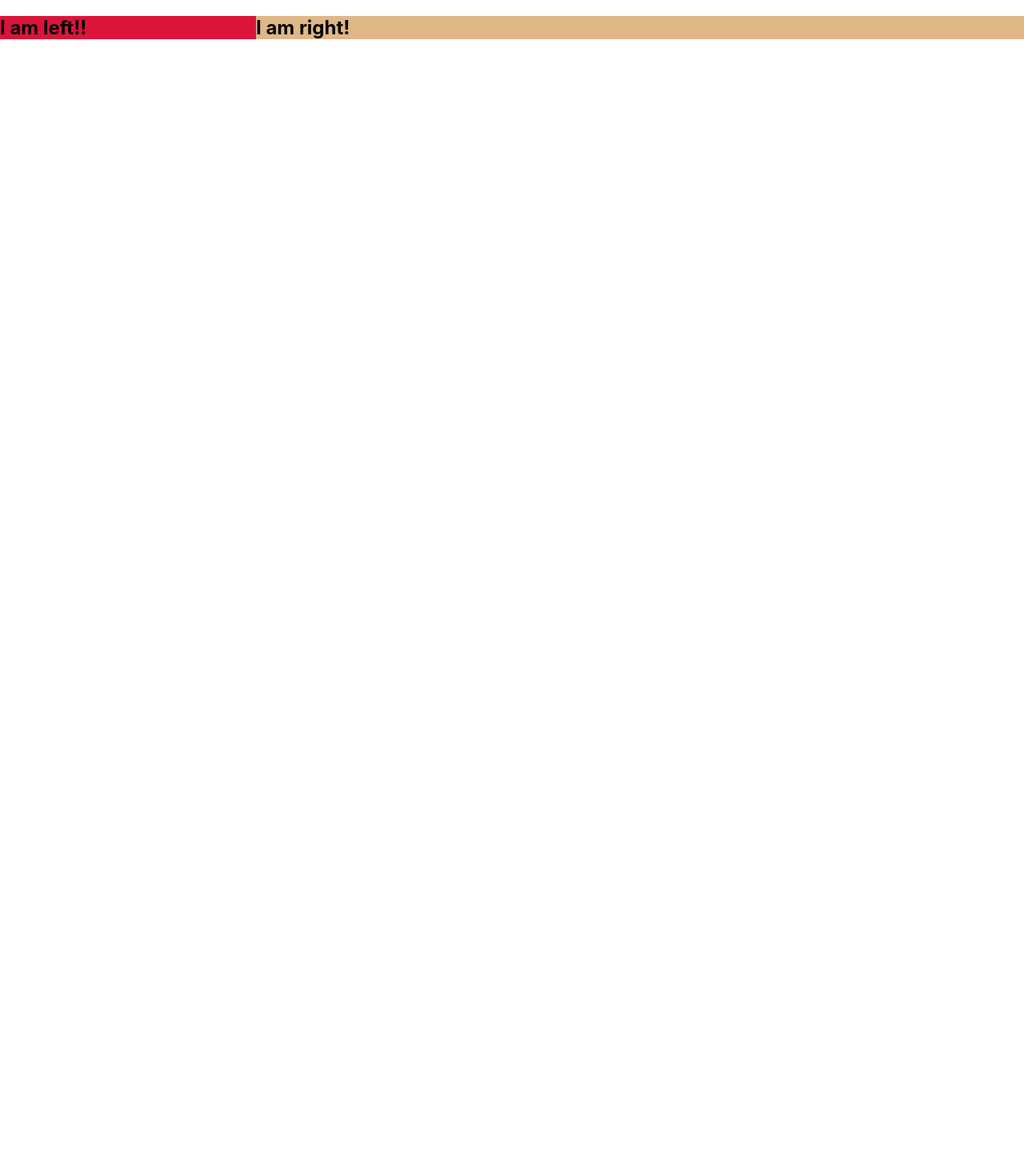
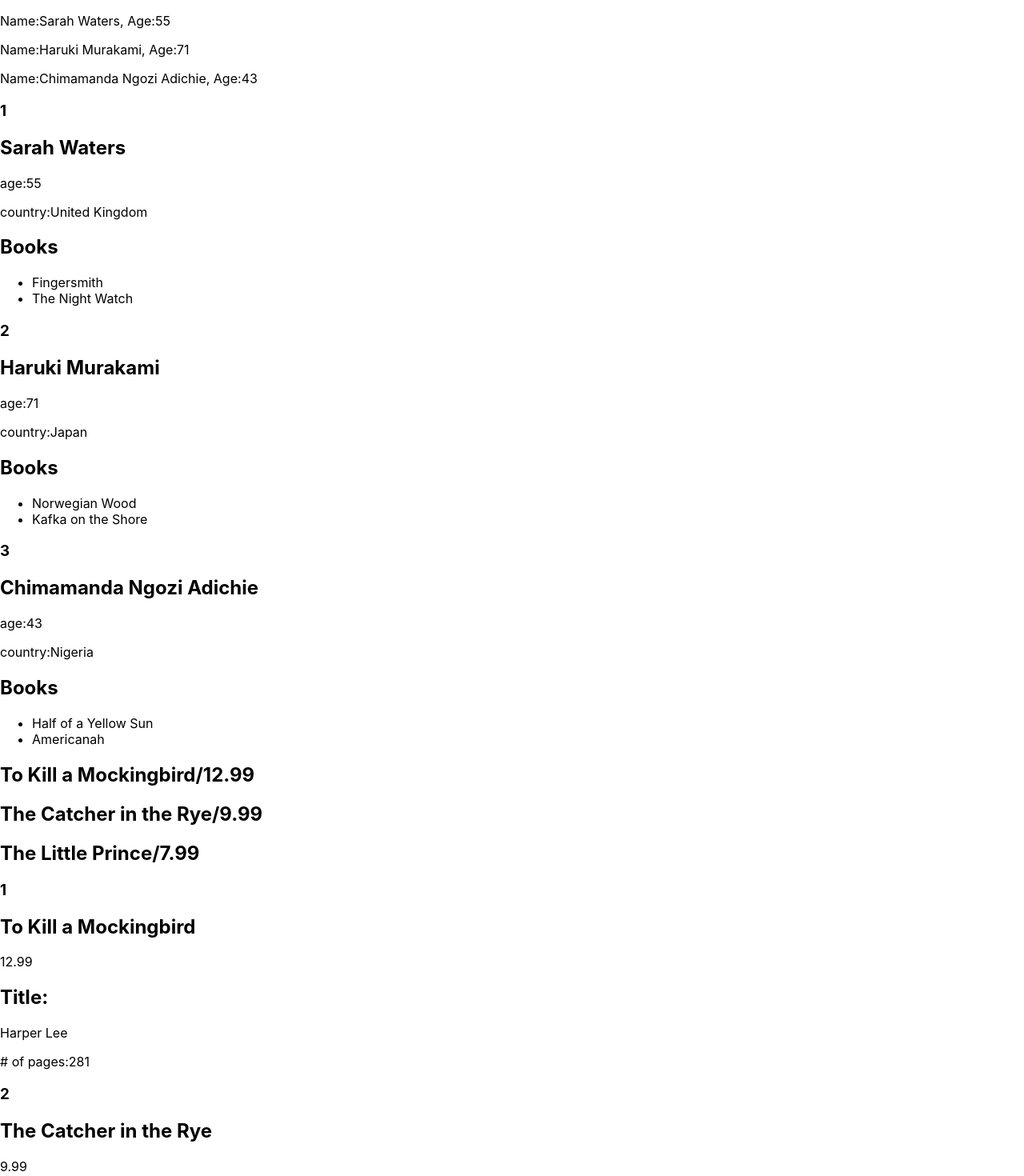
Before and after one commit to Brime-lee/React-design-pattern, a React (Create React App) app: page / in a window 1280 px wide. Shown: the top 1470 px of the page at 80% size. Before the commit the page ends 800 px from the top, so only its background shows below. Built offline with nearby package versions, Linux system fonts and the light colour scheme.

Commit message:
list reusable component

```diff
--- a/src/App.js
+++ b/src/App.js
@@ -1,20 +1,36 @@
-import { SplitScreen } from './components/split-screen';
+import { LargeAuthorListItem } from './components/authors/LargeListItems';
+import { SmallAuthorListItem } from './components/authors/SmallListItems';
+import { SmallBookListItem } from './components/books/SmallListItems';
+import { RegularList } from './components/lists/Regular';
+import { NumberedList } from './components/lists/Numbered';
 
-const LeftSideComp = ({ title }) => {
-  return <h2 style={{ backgroundColor: 'crimson' }}>{title}!</h2>;
-};
-
-const RightSideComp = ({ title }) => {
-  return <h2 style={{ backgroundColor: 'burlywood' }}>{title}</h2>;
-};
+import { authors } from './data/authors';
+import { books } from './data/books';
+import { LargeBookListItem } from './components/books/LargeListItems';
 
 function App() {
   return (
     <>
-      <SplitScreen leftWidth={1} rightWidth={3}>
-        <LeftSideComp title='I am left!' />
-        <RightSideComp title='I am right!' />
-      </SplitScreen>
+      <RegularList
+        items={authors}
+        sourceName={'author'}
+        ItemComponent={SmallAuthorListItem}
+      />
+      <NumberedList
+        items={authors}
+        sourceName={'author'}
+        ItemComponent={LargeAuthorListItem}
+      />
+      <RegularList
+        items={books}
+        sourceName={'book'}
+        ItemComponent={SmallBookListItem}
+      />
+      <NumberedList
+        items={books}
+        sourceName={'book'}
+        ItemComponent={LargeBookListItem}
+      />
     </>
   );
 }
--- /dev/null
+++ b/src/components/authors/LargeListItems.jsx
@@ -0,0 +1,16 @@
+export const LargeAuthorListItem = ({ author }) => {
+  const { name, age, country, books } = author;
+  return (
+    <>
+      <h2>{name}</h2>
+      <p>age:{age}</p>
+      <p>country:{country}</p>
+      <h2>Books</h2>
+      <ul>
+        {books.map((book) => {
+          return <li key={book}>{book} </li>;
+        })}
+      </ul>
+    </>
+  );
+};
--- /dev/null
+++ b/src/components/authors/SmallListItems.jsx
@@ -0,0 +1,8 @@
+export const SmallAuthorListItem = ({ author }) => {
+  const { name, age } = author;
+  return (
+    <p>
+      Name:{name}, Age:{age}
+    </p>
+  );
+};
--- /dev/null
+++ b/src/components/books/LargeListItems.jsx
@@ -0,0 +1,12 @@
+export const LargeBookListItem = ({ book }) => {
+  const { name, price, title, pages } = book;
+  return (
+    <>
+      <h2>{name}</h2>
+      <p>{price}</p>
+      <h2>Title:</h2>
+      <p>{title}</p>
+      <p># of pages:{pages}</p>
+    </>
+  );
+};
--- /dev/null
+++ b/src/components/books/SmallListItems.jsx
@@ -0,0 +1,8 @@
+export const SmallBookListItem = ({ book }) => {
+  const { name, price } = book;
+  return (
+    <h2>
+      {name}/{price}
+    </h2>
+  );
+};
--- /dev/null
+++ b/src/components/lists/Numbered.jsx
@@ -0,0 +1,12 @@
+export const NumberedList = ({ items, sourceName, ItemComponent }) => {
+  return (
+    <>
+      {items.map((item, i) => (
+        <>
+          <h3>{i + 1}</h3>
+          <ItemComponent key={i} {...{ [sourceName]: item }} />
+        </>
+      ))}
+    </>
+  );
+};
--- /dev/null
+++ b/src/components/lists/Regular.jsx
@@ -0,0 +1,9 @@
+export const RegularList = ({ items, sourceName, ItemComponent }) => {
+  return (
+    <>
+      {items.map((item, i) => (
+        <ItemComponent key={i} {...{ [sourceName]: item }} />
+      ))}
+    </>
+  );
+};
--- /dev/null
+++ b/src/data/authors.js
@@ -0,0 +1,20 @@
+export const authors = [
+  {
+    name: "Sarah Waters",
+    age: 55,
+    country: "United Kingdom",
+    books: ["Fingersmith", "The Night Watch"],
+  },
+  {
+    name: "Haruki Murakami",
+    age: 71,
+    country: "Japan",
+    books: ["Norwegian Wood", "Kafka on the Shore"],
+  },
+  {
+    name: "Chimamanda Ngozi Adichie",
+    age: 43,
+    country: "Nigeria",
+    books: ["Half of a Yellow Sun", "Americanah"],
+  },
+];
--- /dev/null
+++ b/src/data/books.js
@@ -0,0 +1,20 @@
+export const books = [
+  {
+    name: 'To Kill a Mockingbird',
+    pages: 281,
+    title: 'Harper Lee',
+    price: 12.99,
+  },
+  {
+    name: 'The Catcher in the Rye',
+    pages: 224,
+    title: 'J.D. Salinger',
+    price: 9.99,
+  },
+  {
+    name: 'The Little Prince',
+    pages: 85,
+    title: 'Antoine de Saint-Exupéry',
+    price: 7.99,
+  },
+];
```
